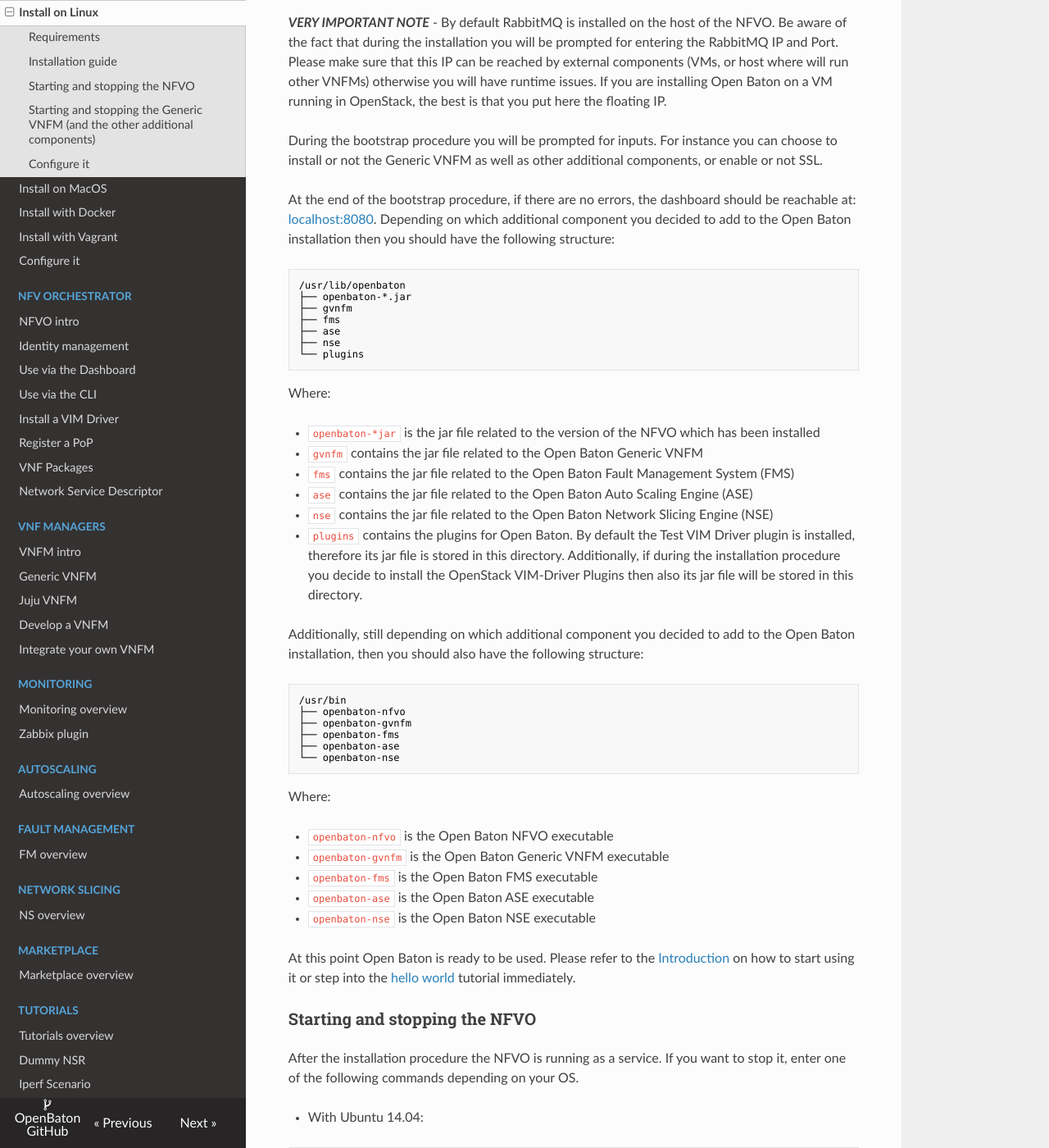
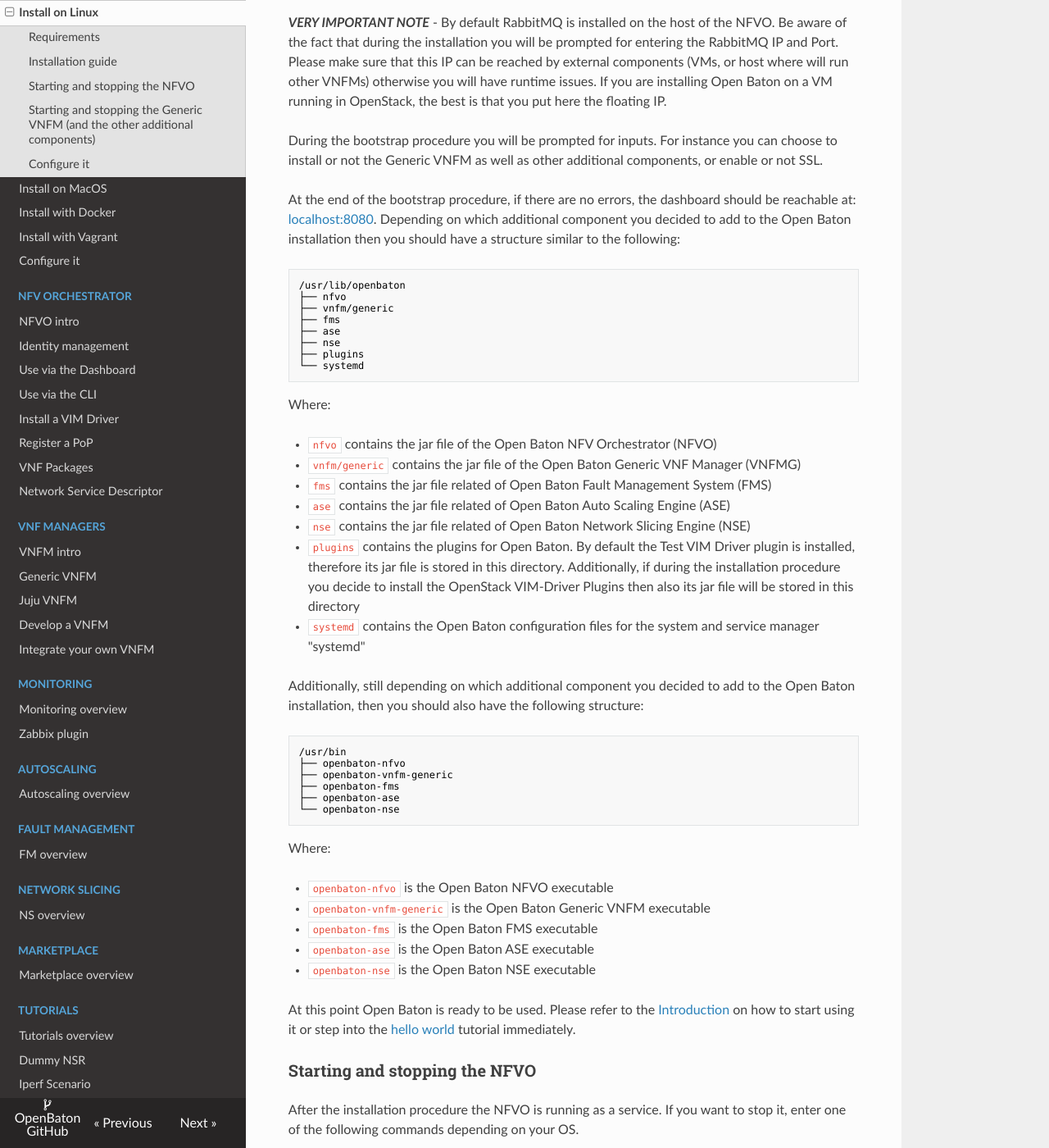
Before and after one commit to openbaton/docs, an MkDocs documentation site: the page built from docs/nfvo-installation-deb.md, in a window 1280 px wide and 1400 px high, scrolled down 1431 px. Shown: the whole window at 82% size. Built offline with MkDocs 1.6.1, drawn with Linux system fonts in a browser that asks for light colours; nearby versions of some CDN libraries; old or Windows-style settings are respelled for this version of MkDocs; some of the changed text lies outside the part shown.

Commit message:
Imp: update debian installation structure

````diff
--- a/docs/nfvo-installation-deb.md
+++ b/docs/nfvo-installation-deb.md
@@ -55,32 +55,34 @@
 During the bootstrap procedure you will be prompted for inputs. For instance you can choose to install or not the Generic VNFM as well as other additional components, or enable or not SSL.
 
 At the end of the bootstrap procedure, if there are no errors, the dashboard should be reachable at: [localhost:8080].
-Depending on which additional component you decided to add to the Open Baton installation then you should have the following structure:
+Depending on which additional component you decided to add to the Open Baton installation then you should have a structure similar to the following:
 ```bash
 /usr/lib/openbaton
-├── openbaton-*.jar
-├── gvnfm
+├── nfvo
+├── vnfm/generic
 ├── fms
 ├── ase
 ├── nse
-└── plugins
+├── plugins
+└── systemd
 ```
 
 Where:
 
-* `openbaton-*jar` is the jar file related to the version of the NFVO which has been installed
-* `gvnfm` contains the jar file related to the Open Baton Generic VNFM
-* `fms` contains the jar file related to the Open Baton Fault Management System (FMS)
-* `ase` contains the jar file related to the Open Baton Auto Scaling Engine (ASE)
-* `nse` contains the jar file related to the Open Baton Network Slicing Engine (NSE)
-* `plugins` contains the plugins for Open Baton. By default the Test VIM Driver plugin is installed, therefore its jar file is stored in this directory. Additionally, if during the installation procedure you decide to install the OpenStack VIM-Driver Plugins then also its jar file will be stored in this directory.
+* `nfvo` contains the jar file of the Open Baton NFV Orchestrator (NFVO)
+* `vnfm/generic` contains the jar file of the Open Baton Generic VNF Manager (VNFMG)
+* `fms` contains the jar file related of Open Baton Fault Management System (FMS)
+* `ase` contains the jar file related of Open Baton Auto Scaling Engine (ASE)
+* `nse` contains the jar file related of Open Baton Network Slicing Engine (NSE)
+* `plugins` contains the plugins for Open Baton. By default the Test VIM Driver plugin is installed, therefore its jar file is stored in this directory. Additionally, if during the installation procedure you decide to install the OpenStack VIM-Driver Plugins then also its jar file will be stored in this directory
+* `systemd` contains the Open Baton configuration files for the system and service manager "systemd"
 
 
 Additionally, still depending on which additional component you decided to add to the Open Baton installation, then you should also have the following structure:
 ```bash
 /usr/bin
 ├── openbaton-nfvo
-├── openbaton-gvnfm
+├── openbaton-vnfm-generic
 ├── openbaton-fms
 ├── openbaton-ase
 └── openbaton-nse
@@ -89,7 +91,7 @@
 Where:
 
 * `openbaton-nfvo` is the Open Baton NFVO executable
-* `openbaton-gvnfm` is the Open Baton Generic VNFM executable
+* `openbaton-vnfm-generic` is the Open Baton Generic VNFM executable
 * `openbaton-fms` is the Open Baton FMS executable
 * `openbaton-ase` is the Open Baton ASE executable
 * `openbaton-nse` is the Open Baton NSE executable
@@ -148,14 +150,14 @@
 * With Ubuntu 14.04:
 
 ```bash
-sudo service openbaton-gvnfm stop
-sudo stop openbaton-gvnfm
+sudo service openbaton-vnfm-generic stop
+sudo stop openbaton-vnfm-generic
 ```
 
 * With Debian Jessie:
 
 ```bash
-sudo systemctl stop openbaton-gvnfm.service
+sudo systemctl stop openbaton-vnfm-generic.service
 ```
 
 <br>
@@ -165,14 +167,14 @@
 * With Ubuntu 14.04:
 
 ```bash
-sudo service openbaton-gvnfm start
-sudo start openbaton-gvnfm
+sudo service openbaton-vnfm-generic start
+sudo start openbaton-vnfm-generic
 ```
 
 * With Debian Jessie:
 
 ```bash
-sudo systemctl start openbaton-gvnfm.service
+sudo systemctl start openbaton-vnfm-generic.service
 ```
 
 <br>
@@ -180,13 +182,13 @@
 Instead, to start and stop the Generic VNFM as a normal process, you can use the Open Baton executables in the '/usr/bin/' folder and type the following commands:
 
 ```bash
-sudo openbaton-gvnfm start
-sudo openbaton-gvnfm stop
+sudo openbaton-vnfm-generic start
+sudo openbaton-vnfm-generic stop
 ```
 
 <br>
 
-***NOTE*** - For all the other additional components the commands above still apply just adapted to the specific component (e.g.: for the Fault Management System you can substitute the 'openbaton-gvnfm' with 'openbaton-fms', etc.)
+***NOTE*** - For all the other additional components the commands above still apply just adapted to the specific component (e.g.: for the Fault Management System you can substitute the 'openbaton-vnfm-generic' with 'openbaton-fms', etc.)
 
 
 ### Configure it
````
